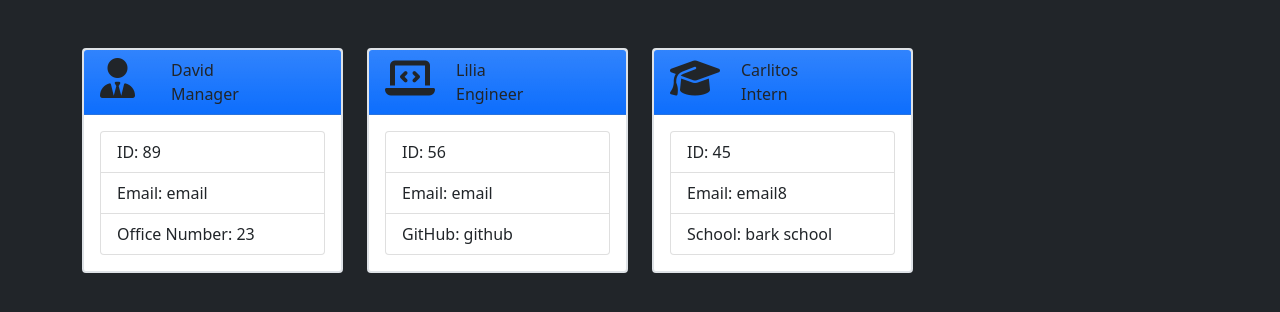
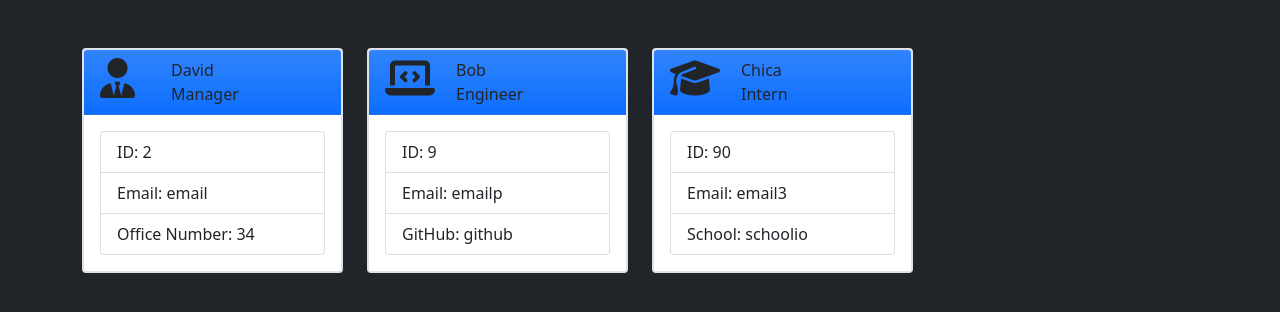
Before and after one commit to DaveyManuel/TeamProfileGenerator, a website: page team.html in a window 1280 px wide. Shown: the part 104-416 px from the top of the page. Drawn offline with nearby package versions, Linux system fonts and the light colour scheme.

Commit message:
deleted unneccessary console.logs

```diff
--- a/generateMarkdown.js
+++ b/generateMarkdown.js
@@ -94,8 +94,6 @@ const internCard = (intern) => {
 
 function generateMarkdown(data){
 
-    console.log(data);
-
     let employees = []
     let managerName = []
 
--- a/index.js
+++ b/index.js
@@ -84,7 +84,6 @@ function teamBuild(){
                 break;
 
             case 'Build team':
-                console.log(registeredEmployees);
                 writeToFile('team.html', generateMarkdown(registeredEmployees));
                 break;
             default:
@@ -98,7 +97,6 @@ function startQuestions(){
     inquirer
     .prompt(generalQuestions)
     .then(generalAnswers => {
-        console.log(generalAnswers);
 
         if (generalAnswers.role === 'Manager') {
             inquirer
--- a/team.html
+++ b/team.html
@@ -32,13 +32,13 @@
     <div class="card-body">
         <ul class="list-group">
             <li class="list-group-item">
-                ID: 89
+                ID: 2
             </li>
             <li class="list-group-item">
                 Email: email
             </li>
             <li class="list-group-item">
-                Office Number: 23
+                Office Number: 34
             </li>
         </ul>
     </div>
@@ -51,7 +51,7 @@
         <div class="row">
             <div class="col-4"><i class="fas fa-laptop-code fs-1"></i></div>
             <div class="col">
-                <div class="row">Lilia</div>
+                <div class="row">Bob</div>
                 <div class="row">Engineer</div>
             </div>
         </div>
@@ -59,10 +59,10 @@
     <div class="card-body">
         <ul class="list-group">
             <li class="list-group-item">
-                ID: 56
+                ID: 9
             </li>
             <li class="list-group-item">
-                Email: email
+                Email: emailp
             </li>
             <li class="list-group-item">
                 GitHub: github
@@ -78,7 +78,7 @@
         <div class="row">
             <div class="col-4"><i class="fas fa-graduation-cap fs-1"></i></div>
             <div class="col">
-                <div class="row">Carlitos</div>
+                <div class="row">Chica</div>
                 <div class="row">Intern</div>
             </div>
         </div>
@@ -86,13 +86,13 @@
     <div class="card-body">
         <ul class="list-group">
             <li class="list-group-item">
-                ID: 45
+                ID: 90
             </li>
             <li class="list-group-item">
-                Email: email8
+                Email: email3
             </li>
             <li class="list-group-item">
-                School: bark school
+                School: schoolio
             </li>
         </ul>
     </div>
```
